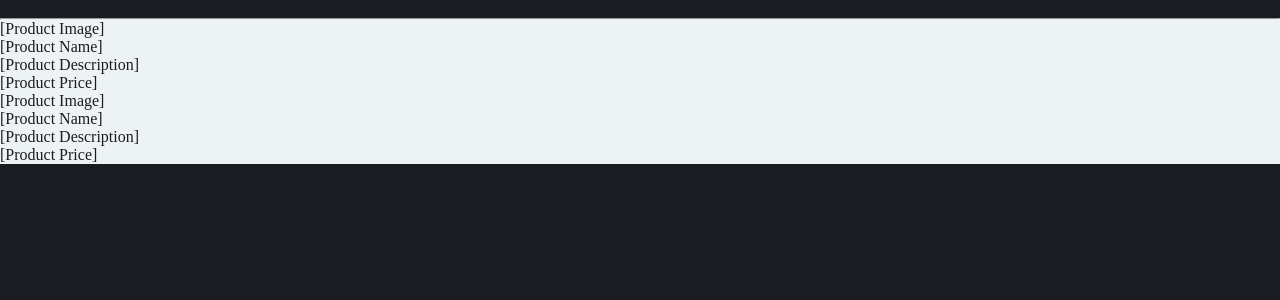
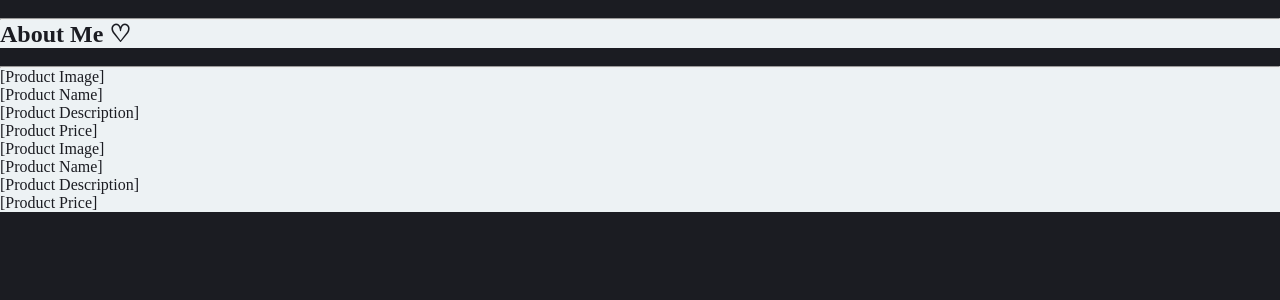
Before and after one commit to mixqoz/yourfavhuman, a Flask app: page / in a window 1280 px wide. Shown: the part 48-348 px from the top of the page. Run offline with Flask 3, Linux system fonts and the light colour scheme.

Commit message:
About Me

```diff
--- a/templates/index.html
+++ b/templates/index.html
@@ -26,8 +26,20 @@
       </nav>
     </header>
 
-    <br />
-    <hr />
+
+    <br>
+    <hr>
+
+
+    <section>
+      <div class="aboutMe">
+        <h1>About Me ♡</h1>
+      </div>
+    </section>
+
+    <br>
+    <hr>
+
 
     <section>
       <div id="product-content">
```
Also changed, not shown: static/images/comicOC.png (added), 2 other files.
